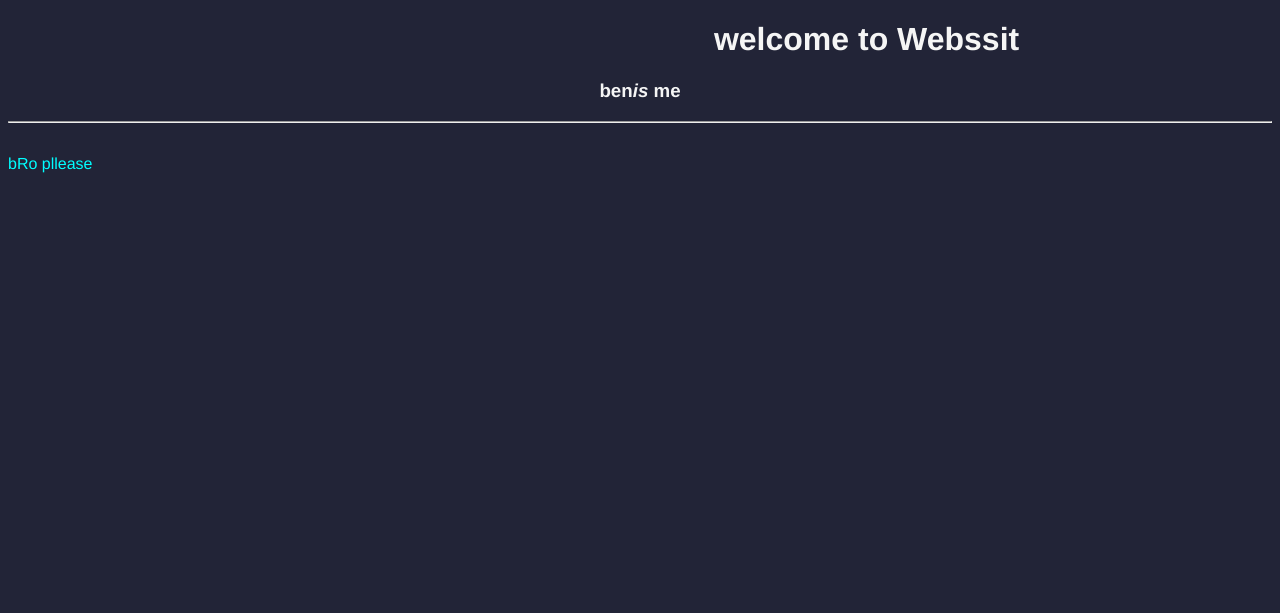
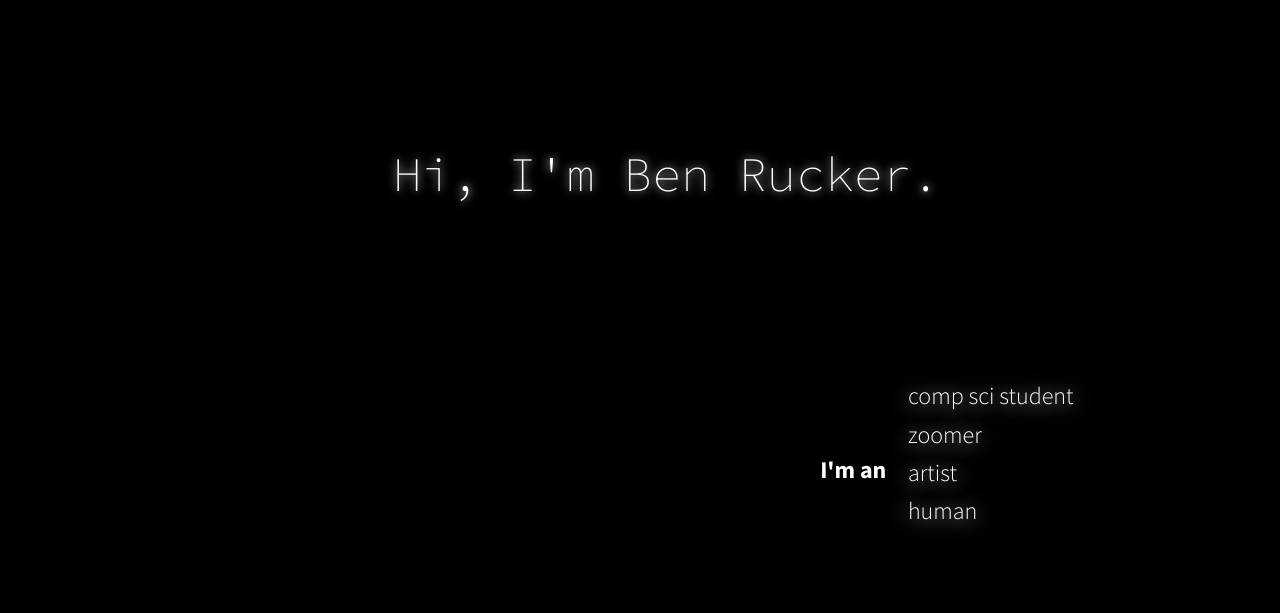
Before and after one commit to benrucker/ruck.dev, a plain HTML site: page index.html in a window 1280 px wide. Drawn offline with Linux system fonts and the light colour scheme.

Commit message:
Catch repo up to 2021

```diff
--- a/index.html
+++ b/index.html
@@ -1,21 +1,31 @@
 <!DOCTYPE html>
-<title>
-	benis
-</title>
 
-<link href="style.css" type="text/css" rel="stylesheet">
+<head>
+  <title>
+    Ben Rucker | ruck.dev
+  </title>
 
-<body>
-<h1>
-	welcome to Webssit
-</h1>
+  <link href="https://fonts.googleapis.com/css?family=Source+Code+Pro:200|Source+Sans+Pro:300,700&display=block"
+    rel="stylesheet">
 
-<h3>ben<i>is</i> me</h3>
+  <meta property="og:type" content="website">
+  <meta property="og:title" content="Ren Bucker's seb wite" />
+  <meta property="og:description" content="ruck.dev" />
+  <meta property="og:url" content="https://ruck.dev" />
+  <meta property="og:image" content="https://ruck.dev/IMG_7194.JPG" />
+</head>
 
-<hr>
-<div class="jiggle">
-	<p style="margin-top: 2em">
-	bRo  pllease
-	</p>
-</div>
+<link rel="stylesheet" type="text/css" href="style.css">
+
+<body class='bg'>
+  <div class="ninety">
+    <h1 class='title'>
+      Hi, I'm Ben Rucker.
+    </h1>
+    <div class='banner' id='banner-list'>
+    </div>
+    <div class='banner' id='banner-i'>
+      <div class='banner-anim'>I'm a<span id='banner-hide-anim'>n</span></div>
+    </div>
+    <script src="random_attributes.js"></script>
 </body>
--- /dev/null
+++ b/random_attributes.js
@@ -0,0 +1,70 @@
+function randomize_attributes() {
+    console.log("hi");
+    var l = ['videographer', 'artist', 'waluigi fan',
+             'jokester', 'zoomer', 'failure', 'success',
+             'human', 'bad dancer', 'programmer',
+             'lizard-person', 'student', 'simulation',
+             'robot', 'musician', 'pioneer',
+             'neural network', 'comp sci student',
+
+             ];
+
+    // document.getElementById('banner-list').innerHTML = pick4(l);
+    var h = pick4(l);
+    document.getElementById('banner-list').innerHTML = toBrList(h);
+    //var bannercss = findKeyframesRule('banimate-hide');
+    // setTrailingNVisibility(h, bannercss);
+    setTrailingNVisibility(h);
+}
+
+function pick4(l) {
+    var out = [];
+    for (var _ = 0; _ < 4; _++) {
+        var i = Math.floor(Math.random()*l.length)
+        out.push(l.splice(i, 1)[0]);
+    }
+    return out;
+}
+
+function toBrList(l) {
+    var out = '';
+    for (var i = 0; i < l.length; i++) {
+        out += l[i] + '<br>';
+    }
+    return out;
+}
+
+function contains(l, d) {
+    // console.log('testing ' + d)
+    for (var i = 0; i < l.length; i++) {
+        // console.log('against ' + l[i]);
+        if (l[i] === d) return true;
+    }
+    // console.log(d + ' is not a vowel\n');
+    return false;
+}
+
+function findKeyframesRule(rule) {
+    var ss = document.styleSheets;
+    for (var i = 0; i < ss.length; ++i) {
+        for (var j = 0; j < ss[i].cssRules.length; ++j) {
+            if (ss[i].cssRules[j].name == rule) {
+            return ss[i].cssRules[j]; }
+        }
+    }
+    return null;
+}
+
+function setTrailingNVisibility(words) {
+    console.log(words);
+    for (var i = 0; i < words.length; i++) {
+        if (contains(['a','e','i','o','u'], words[i][0])) {
+            console.log(document.getElementById('banner-hide-anim').style);
+            document.getElementById('banner-hide-anim').style.animationName = 'banimate-hide-n' + (i+1);
+            // document.getElementById('banner-hide-anim').style.animation = 'banimate-hide-n' + i + ' 4s infinite alternate;';
+            console.log(document.getElementById('banner-hide-anim').style);
+        }
+    }
+}
+
+randomize_attributes();
--- a/style.css
+++ b/style.css
@@ -1,30 +1,141 @@
+/*
+font-family: 'Source Code Pro', monospace;
+font-family: 'Source Sans Pro', sans-serif;
+*/
+
 html {
-	font-family: Helvetica;
-	background: #222437;
-	color: WhiteSmoke;
+  font-family: 'Source Sans Pro', sans-serif;
+  color: white;
 }
 
 h1 {
-	text-align: right;
-	width: 80%;
+  text-align: center;
 }
 
-h3 {
-	text-align: center;
+iframe {
+  padding: 1em;
 }
 
-.jiggle {
-	width: 10em;
-	color: Cyan;
-	position: relative;
-}
-.jiggle:hover {
-	color: white;
-	animation: jiggle 100ms infinite 0s alternate;
+.title {
+  margin: 3em 1em 10% 10%;
+  text-align: center;
+  font-family: 'Source Code Pro', monospace;
+  font-weight: 200;
+  font-size: 3em;
+  /* text-shad: offX offY rad col */
+  text-shadow: 0em 0em .2em white;
 }
 
+.banner {
+  font-size: 1.5em;
+  font-family: 'Source Sans Pro', sans-serif;
+  font-weight: 700;
+  text-align: center;
+  margin: 3em 3em;
+  padding: 3em 3em 10% 10%;
+}
 
-@keyframes jiggle {
-	from {top: 0em;}
-	to {top: .2em;}
+.right {
+  float: right;
 }
+
+.t-right {
+  text-align: right;
+}
+
+.vert-c {
+  display: table-cell;
+  vertical-align: middle;
+}
+
+.clear {
+    clear:both;
+}
+
+.ninety {
+  margin: 0 10%;
+}
+
+.bg {
+  background: #000;
+}
+
+.img-shadow {
+  box-shadow: 0em .1em 1em grey;
+}
+
+#banner-i {
+  /*padding: 3em 8em 20% 10%;*/
+  text-align: right;
+  position: relative;
+  top: 0;
+  font-size: 1.5em;
+  font-family: 'Source Sans Pro', sans-serif;
+  font-weight: 700;
+  margin: 3em 3em;
+  padding: 3em 6em 20% 10%;
+}
+
+.banner-anim {
+  text-align: right;
+  position: relative;
+  right: -2.1em; /* this shouldn't be needed aagh */
+  animation: banimate 4s infinite alternate;
+}
+
+#banner-list {
+  text-align: left;
+  padding: inherit;
+  float: right;
+  line-height: 1.6em;
+  font-weight: 300;
+  text-shadow: 0em 0.1em 0.8em whitesmoke;
+}
+
+#banner-hide-anim {
+  animation: banimate-hide-n0 4s infinite alternate;
+}
+
+@keyframes banimate-hide-n0 {
+  0% {opacity: 0;}
+  25% {opacity: 0;}
+  50% {opacity: 0;}
+  75% {opacity: 0;}
+  100% {opacity: 0;}
+}
+@keyframes banimate-hide-n1 {
+  0% {opacity: 1;}
+  25% {opacity: 1;}
+  50% {opacity: 0;}
+  75% {opacity: 0;}
+  100% {opacity: 0;}
+}
+@keyframes banimate-hide-n2 {
+  0% {opacity: 0;}
+  25% {opacity: 0;}
+  50% {opacity: 1;}
+  75% {opacity: 0;}
+  100% {opacity: 0;}
+}
+@keyframes banimate-hide-n3 {
+  0% {opacity: 0;}
+  25% {opacity: 0;}
+  50% {opacity: 0;}
+  75% {opacity: 1;}
+  100% {opacity: 0;}
+}
+@keyframes banimate-hide-n4 {
+  0% {opacity: 0;}
+  25% {opacity: 0;}
+  50% {opacity: 0;}
+  75% {opacity: 0;}
+  100% {opacity: 1;}
+}
+
+@keyframes banimate {
+  0% {top:0em;}
+  25% {top: 0em;}
+  50% {top: 1.6em;}
+  75% {top: 3.2em;}
+  100% {top: 4.8em;}
+}
```
Also changed, not shown: 4dhruv.html (added, +17 -0 lines), IMG_7194.JPG (added), 2 other files.
